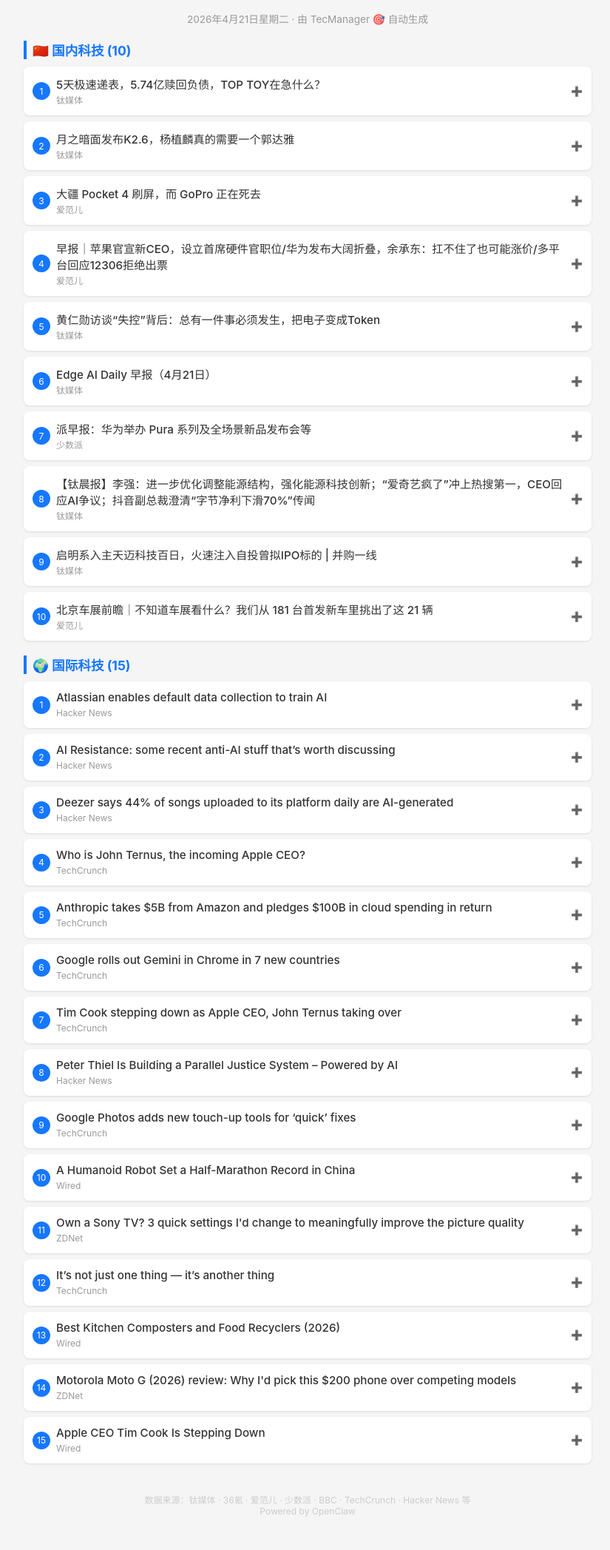
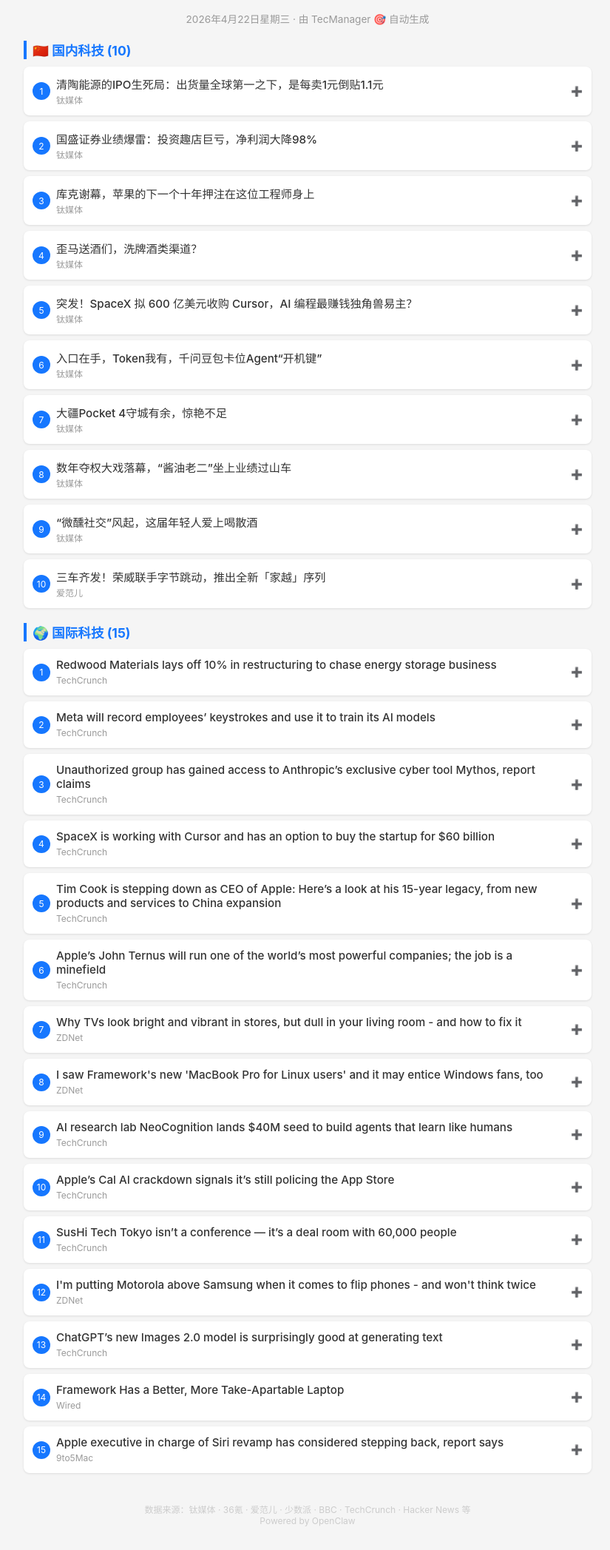
Before and after one commit to myhoze/daily-news, a plain HTML site: page index.html in a window 1280 px wide. Shown: the part 65-2160 px from the top of the page at 74% size, without its empty margins (224-1049 px from the left). Drawn offline with Linux system fonts and the light colour scheme.

Commit message:
update 2026-04-22

```diff
--- a/index.html
+++ b/index.html
@@ -3,7 +3,7 @@
 <head>
 <meta charset="UTF-8">
 <meta name="viewport" content="width=device-width, initial-scale=1.0">
-<title>每日新闻精选 - 2026年4月21日星期二</title>
+<title>每日新闻精选 - 2026年4月22日星期三</title>
 <style>
 *{margin:0;padding:0;box-sizing:border-box}
 body{font-family:-apple-system,BlinkMacSystemFont,"Segoe UI",Roboto,sans-serif;background:#f5f5f5;color:#333;max-width:800px;margin:0 auto;padding:16px}
@@ -26,7 +26,7 @@
 </head>
 <body>
 <h1>📰 每日新闻精选</h1>
-<p class="meta">2026年4月21日星期二 · 由 TecManager 🎯 自动生成</p>
+<p class="meta">2026年4月22日星期三 · 由 TecManager 🎯 自动生成</p>
 
 <h2>🇨🇳 国内科技 (10)</h2>
 
@@ -34,7 +34,7 @@
       <div class="card-header" onclick="this.parentElement.classList.toggle('open')">
         <span class="idx">1</span>
         <div class="card-title">
-          <a href="https://www.tmtpost.com/7960290.html" target="_blank">5天极速递表，5.74亿赎回负债，TOP TOY在急什么？</a>
+          <a href="https://www.tmtpost.com/7961903.html" target="_blank">清陶能源的IPO生死局：出货量全球第一之下，是每卖1元倒贴1.1元</a>
           <span class="source">钛媒体</span>
         </div>
         <span class="toggle">➕</span>
@@ -46,7 +46,7 @@
       <div class="card-header" onclick="this.parentElement.classList.toggle('open')">
         <span class="idx">2</span>
         <div class="card-title">
-          <a href="https://www.tmtpost.com/7960805.html" target="_blank">月之暗面发布K2.6，杨植麟真的需要一个郭达雅</a>
+          <a href="https://www.tmtpost.com/7961833.html" target="_blank">国盛证券业绩爆雷：投资趣店巨亏，净利润大降98%</a>
           <span class="source">钛媒体</span>
         </div>
         <span class="toggle">➕</span>
@@ -58,8 +58,8 @@
       <div class="card-header" onclick="this.parentElement.classList.toggle('open')">
         <span class="idx">3</span>
         <div class="card-title">
-          <a href="https://www.ifanr.com/1662464?utm_source=rss&utm_medium=rss&utm_campaign=" target="_blank">大疆 Pocket 4 刷屏，而 GoPro 正在死去</a>
-          <span class="source">爱范儿</span>
+          <a href="https://www.tmtpost.com/7961647.html" target="_blank">库克谢幕，苹果的下一个十年押注在这位工程师身上</a>
+          <span class="source">钛媒体</span>
         </div>
         <span class="toggle">➕</span>
       </div>
@@ -70,8 +70,8 @@
       <div class="card-header" onclick="this.parentElement.classList.toggle('open')">
         <span class="idx">4</span>
         <div class="card-title">
-          <a href="https://www.ifanr.com/1662987?utm_source=rss&utm_medium=rss&utm_campaign=" target="_blank">早报｜苹果官宣新CEO，设立首席硬件官职位/华为发布大阔折叠，余承东：扛不住了也可能涨价/多平台回应12306拒绝出票</a>
-          <span class="source">爱范儿</span>
+          <a href="https://www.tmtpost.com/7961770.html" target="_blank">歪马送酒们，洗牌酒类渠道？</a>
+          <span class="source">钛媒体</span>
         </div>
         <span class="toggle">➕</span>
       </div>
@@ -82,7 +82,7 @@
       <div class="card-header" onclick="this.parentElement.classList.toggle('open')">
         <span class="idx">5</span>
         <div class="card-title">
-          <a href="https://www.tmtpost.com/7959881.html" target="_blank">黄仁勋访谈“失控”背后：总有一件事必须发生，把电子变成Token</a>
+          <a href="https://www.tmtpost.com/7962099.html" target="_blank">突发！SpaceX 拟 600 亿美元收购 Cursor，AI 编程最赚钱独角兽易主？</a>
           <span class="source">钛媒体</span>
         </div>
         <span class="toggle">➕</span>
@@ -94,7 +94,7 @@
       <div class="card-header" onclick="this.parentElement.classList.toggle('open')">
         <span class="idx">6</span>
         <div class="card-title">
-          <a href="https://www.tmtpost.com/7960688.html" target="_blank">Edge AI Daily 早报（4月21日）</a>
+          <a href="https://www.tmtpost.com/7961725.html" target="_blank">入口在手，Token我有，千问豆包卡位Agent“开机键”</a>
           <span class="source">钛媒体</span>
         </div>
         <span class="toggle">➕</span>
@@ -106,8 +106,8 @@
       <div class="card-header" onclick="this.parentElement.classList.toggle('open')">
         <span class="idx">7</span>
         <div class="card-title">
-          <a href="https://sspai.com/post/108921" target="_blank">派早报：华为举办 Pura 系列及全场景新品发布会等</a>
-          <span class="source">少数派</span>
+          <a href="https://www.tmtpost.com/7961717.html" target="_blank">大疆Pocket 4守城有余，惊艳不足</a>
+          <span class="source">钛媒体</span>
         </div>
         <span class="toggle">➕</span>
       </div>
@@ -118,7 +118,7 @@
       <div class="card-header" onclick="this.parentElement.classList.toggle('open')">
         <span class="idx">8</span>
         <div class="card-title">
-          <a href="https://www.tmtpost.com/7960514.html" target="_blank">【钛晨报】李强：进一步优化调整能源结构，强化能源科技创新；“爱奇艺疯了”冲上热搜第一，CEO回应AI争议；抖音副总裁澄清“字节净利下滑70%”传闻</a>
+          <a href="https://www.tmtpost.com/7961772.html" target="_blank">数年夺权大戏落幕，“酱油老二”坐上业绩过山车</a>
           <span class="source">钛媒体</span>
         </div>
         <span class="toggle">➕</span>
@@ -130,7 +130,7 @@
       <div class="card-header" onclick="this.parentElement.classList.toggle('open')">
         <span class="idx">9</span>
         <div class="card-title">
-          <a href="https://www.tmtpost.com/7960381.html" target="_blank">启明系入主天迈科技百日，火速注入自投曾拟IPO标的 | 并购一线</a>
+          <a href="https://www.tmtpost.com/7961592.html" target="_blank">“微醺社交”风起，这届年轻人爱上喝散酒</a>
           <span class="source">钛媒体</span>
         </div>
         <span class="toggle">➕</span>
@@ -142,7 +142,7 @@
       <div class="card-header" onclick="this.parentElement.classList.toggle('open')">
         <span class="idx">10</span>
         <div class="card-title">
-          <a href="https://www.ifanr.com/1662917?utm_source=rss&utm_medium=rss&utm_campaign=" target="_blank">北京车展前瞻｜不知道车展看什么？我们从 181 台首发新车里挑出了这 21 辆</a>
+          <a href="https://www.ifanr.com/1663224?utm_source=rss&utm_medium=rss&utm_campaign=" target="_blank">三车齐发！荣威联手字节跳动，推出全新「家越」序列</a>
           <span class="source">爱范儿</span>
         </div>
         <span class="toggle">➕</span>
@@ -156,180 +156,180 @@
       <div class="card-header" onclick="this.parentElement.classList.toggle('open')">
         <span class="idx">1</span>
         <div class="card-title">
-          <a href="https://letsdatascience.com/news/atlassian-enables-default-data-collection-to-train-ai-f71343d8" target="_blank">Atlassian enables default data collection to train AI</a>
-          <span class="source">Hacker News</span>
+          <a href="https://techcrunch.com/2026/04/21/redwood-materials-lays-off-10-in-restructuring-to-chase-energy-storage-business/" target="_blank">Redwood Materials lays off 10% in restructuring to chase energy storage business</a>
+          <span class="source">TechCrunch</span>
         </div>
         <span class="toggle">➕</span>
       </div>
-      <div class="card-body">点击标题查看详情</div>
+      <div class="card-body">The company is restructuring some teams to accommodate a booming energy storage business, according </div>
     </div>
 
     <div class="card">
       <div class="card-header" onclick="this.parentElement.classList.toggle('open')">
         <span class="idx">2</span>
         <div class="card-title">
-          <a href="https://stephvee.ca/blog/artificial%20intelligence/ai-resistance-is-growing/" target="_blank">AI Resistance: some recent anti-AI stuff that’s worth discussing</a>
-          <span class="source">Hacker News</span>
+          <a href="https://techcrunch.com/2026/04/21/meta-will-record-employees-keystrokes-and-use-it-to-train-its-ai-models/" target="_blank">Meta will record employees’ keystrokes and use it to train its AI models</a>
+          <span class="source">TechCrunch</span>
         </div>
         <span class="toggle">➕</span>
       </div>
-      <div class="card-body">点击标题查看详情</div>
+      <div class="card-body">Meta says that it has a new internal tool that is converting mouse movements and button clicks into </div>
     </div>
 
     <div class="card">
       <div class="card-header" onclick="this.parentElement.classList.toggle('open')">
         <span class="idx">3</span>
         <div class="card-title">
-          <a href="https://techcrunch.com/2026/04/20/deezer-says-44-of-songs-uploaded-to-its-platform-daily-are-ai-generated/" target="_blank">Deezer says 44% of songs uploaded to its platform daily are AI-generated</a>
-          <span class="source">Hacker News</span>
+          <a href="https://techcrunch.com/2026/04/21/unauthorized-group-has-gained-access-to-anthropics-exclusive-cyber-tool-mythos-report-claims/" target="_blank">Unauthorized group has gained access to Anthropic’s exclusive cyber tool Mythos, report claims</a>
+          <span class="source">TechCrunch</span>
         </div>
         <span class="toggle">➕</span>
       </div>
-      <div class="card-body">点击标题查看详情</div>
+      <div class="card-body">Anthropic told TechCrunch it is investigating the claims, but maintains that there is no evidence th</div>
     </div>
 
     <div class="card">
       <div class="card-header" onclick="this.parentElement.classList.toggle('open')">
         <span class="idx">4</span>
         <div class="card-title">
-          <a href="https://techcrunch.com/2026/04/20/who-is-john-ternus-the-incoming-apple-ceo/" target="_blank">Who is John Ternus, the incoming Apple CEO?</a>
+          <a href="https://techcrunch.com/2026/04/21/spacex-is-working-with-cursor-and-has-an-option-to-buy-the-startup-for-60-billion/" target="_blank">SpaceX is working with Cursor and has an option to buy the startup for $60 billion</a>
           <span class="source">TechCrunch</span>
         </div>
         <span class="toggle">➕</span>
       </div>
-      <div class="card-body">After 15 years, Tim Cook will hand off his role as Apple CEO to John Ternus, senior vice president o</div>
+      <div class="card-body">Only Elon would do this before an IPO.</div>
     </div>
 
     <div class="card">
       <div class="card-header" onclick="this.parentElement.classList.toggle('open')">
         <span class="idx">5</span>
         <div class="card-title">
-          <a href="https://techcrunch.com/2026/04/20/anthropic-takes-5b-from-amazon-and-pledges-100b-in-cloud-spending-in-return/" target="_blank">Anthropic takes $5B from Amazon and pledges $100B in cloud spending in return</a>
+          <a href="https://techcrunch.com/2026/04/21/apple-tim-cook-ceo-15-year-legacy-takeaways-ios-silicon-china-trillion-ai/" target="_blank">Tim Cook is stepping down as CEO of Apple: Here’s a look at his 15-year legacy, from new products and services to China expansion</a>
           <span class="source">TechCrunch</span>
         </div>
         <span class="toggle">➕</span>
       </div>
-      <div class="card-body">Amazon has made another circular AI deal: It's investing another $5 billion in Anthropic. Anthropic </div>
+      <div class="card-body">Cook, who joined Apple in 1998, succeeded Steve Jobs as CEO in 2011 and went on to transform Apple i</div>
     </div>
 
     <div class="card">
       <div class="card-header" onclick="this.parentElement.classList.toggle('open')">
         <span class="idx">6</span>
         <div class="card-title">
-          <a href="https://techcrunch.com/2026/04/20/google-rolls-out-gemini-in-chrome-in-seven-new-countries/" target="_blank">Google rolls out Gemini in Chrome in 7 new countries</a>
+          <a href="https://techcrunch.com/2026/04/21/apples-john-ternus-will-run-one-of-the-worlds-most-powerful-companies-the-job-is-a-minefield/" target="_blank">Apple’s John Ternus will run one of the world’s most powerful companies; the job is a minefield</a>
           <span class="source">TechCrunch</span>
         </div>
         <span class="toggle">➕</span>
       </div>
-      <div class="card-body">Google is rolling out Gemini in Chrome in Australia, Indonesia, Japan, the Philippines, Singapore, S</div>
+      <div class="card-body">Apple's top job comes with almost unrivaled power and money, but it comes with plenty of baggage, to</div>
     </div>
 
     <div class="card">
       <div class="card-header" onclick="this.parentElement.classList.toggle('open')">
         <span class="idx">7</span>
         <div class="card-title">
-          <a href="https://techcrunch.com/2026/04/20/tim-cook-stepping-down-as-apple-ceo-john-ternus-taking-over/" target="_blank">Tim Cook stepping down as Apple CEO, John Ternus taking over</a>
-          <span class="source">TechCrunch</span>
+          <a href="https://www.zdnet.com/article/how-to-disable-tv-store-mode/" target="_blank">Why TVs look bright and vibrant in stores, but dull in your living room - and how to fix it</a>
+          <span class="source">ZDNet</span>
         </div>
         <span class="toggle">➕</span>
       </div>
-      <div class="card-body">The transition has been expected for some time and ends one of the longer and more impactful runs a </div>
+      <div class="card-body">Here's how to adjust your TV colors so they look more realistic than what's advertised.</div>
     </div>
 
     <div class="card">
       <div class="card-header" onclick="this.parentElement.classList.toggle('open')">
         <span class="idx">8</span>
         <div class="card-title">
-          <a href="https://www.codastory.com/polarization/can-we-trust-an-ai-jury-to-judge-journalism/" target="_blank">Peter Thiel Is Building a Parallel Justice System – Powered by AI</a>
-          <span class="source">Hacker News</span>
+          <a href="https://www.zdnet.com/article/framework-laptop-13-pro-macbook-pro-for-linux-users/" target="_blank">I saw Framework's new 'MacBook Pro for Linux users' and it may entice Windows fans, too</a>
+          <span class="source">ZDNet</span>
         </div>
         <span class="toggle">➕</span>
       </div>
-      <div class="card-body">点击标题查看详情</div>
+      <div class="card-body">Years of user feedback have led to the new Framework Laptop 13 Pro, an ultraportable device that's b</div>
     </div>
 
     <div class="card">
       <div class="card-header" onclick="this.parentElement.classList.toggle('open')">
         <span class="idx">9</span>
         <div class="card-title">
-          <a href="https://techcrunch.com/2026/04/20/google-photos-adds-new-touch-up-tools-for-quick-fixes/" target="_blank">Google Photos adds new touch-up tools for ‘quick’ fixes</a>
+          <a href="https://techcrunch.com/2026/04/21/ai-research-lab-neocognition-lands-40m-seed-to-build-agents-that-learn-like-humans/" target="_blank">AI research lab NeoCognition lands $40M seed to build agents that learn like humans</a>
           <span class="source">TechCrunch</span>
         </div>
         <span class="toggle">➕</span>
       </div>
-      <div class="card-body">You can use the new tools to remove blemishes, refine skin texture, brighten eyes, or whiten teeth i</div>
+      <div class="card-body">Founded by an OSU researcher, the startup is developing AI agents that can become experts in any dom</div>
     </div>
 
     <div class="card">
       <div class="card-header" onclick="this.parentElement.classList.toggle('open')">
         <span class="idx">10</span>
         <div class="card-title">
-          <a href="https://www.wired.com/story/a-humanoid-robot-set-a-half-marathon-record-in-china/" target="_blank">A Humanoid Robot Set a Half-Marathon Record in China</a>
-          <span class="source">Wired</span>
+          <a href="https://techcrunch.com/2026/04/21/apples-cal-ai-crackdown-signals-its-still-policing-the-app-store/" target="_blank">Apple’s Cal AI crackdown signals it’s still policing the App Store</a>
+          <span class="source">TechCrunch</span>
         </div>
         <span class="toggle">➕</span>
       </div>
-      <div class="card-body">An autonomous robot from the company Honor ran a half marathon in 50:26, beating the human record by</div>
+      <div class="card-body">Apple tells TechCrunch Cal AI was removed not for web payments alone, but for deceptive billing, man</div>
     </div>
 
     <div class="card">
       <div class="card-header" onclick="this.parentElement.classList.toggle('open')">
         <span class="idx">11</span>
         <div class="card-title">
-          <a href="https://www.zdnet.com/article/best-settings-to-change-on-your-sony-bravia-tv/" target="_blank">Own a Sony TV? 3 quick settings I'd change to meaningfully improve the picture quality</a>
-          <span class="source">ZDNet</span>
+          <a href="https://techcrunch.com/2026/04/21/sushi-tech-tokyo-isnt-a-conference-its-a-deal-room-with-60000-people/" target="_blank">SusHi Tech Tokyo isn’t a conference — it’s a deal room with 60,000 people</a>
+          <span class="source">TechCrunch</span>
         </div>
         <span class="toggle">➕</span>
       </div>
-      <div class="card-body">Sony's various Bravia TVs deliver high-end picture and sound. But with a few extra tweaks, you can p</div>
+      <div class="card-body">When 60,000 attendees descend on Tokyo Big Sight April 27–29, the headline numbers are hard to ignor</div>
     </div>
 
     <div class="card">
       <div class="card-header" onclick="this.parentElement.classList.toggle('open')">
         <span class="idx">12</span>
         <div class="card-title">
-          <a href="https://techcrunch.com/2026/04/20/ai-writing-its-not-just-this-its-that-barrons/" target="_blank">It’s not just one thing — it’s another thing</a>
-          <span class="source">TechCrunch</span>
+          <a href="https://www.zdnet.com/article/motorola-is-beating-samsung-at-making-flip-phones-heres-why/" target="_blank">I'm putting Motorola above Samsung when it comes to flip phones - and won't think twice</a>
+          <span class="source">ZDNet</span>
         </div>
         <span class="toggle">➕</span>
       </div>
-      <div class="card-body">This sentence construction ("It's not just this — it's that") has become so common in AI-generated w</div>
+      <div class="card-body">Here's why Motorola owns half the US foldable market, despite competition from Samsung and Google.</div>
     </div>
 
     <div class="card">
       <div class="card-header" onclick="this.parentElement.classList.toggle('open')">
         <span class="idx">13</span>
         <div class="card-title">
-          <a href="https://www.wired.com/story/home-composters-buying-guide/" target="_blank">Best Kitchen Composters and Food Recyclers (2026)</a>
-          <span class="source">Wired</span>
+          <a href="https://techcrunch.com/2026/04/21/chatgpts-new-images-2-0-model-is-surprisingly-good-at-generating-text/" target="_blank">ChatGPT’s new Images 2.0 model is surprisingly good at generating text</a>
+          <span class="source">TechCrunch</span>
         </div>
         <span class="toggle">➕</span>
       </div>
-      <div class="card-body">Responsibly dispose of your food scraps with one of these indoor, (mostly) odor-free, WIRED-tested d</div>
+      <div class="card-body">ChatGPT Images 2.0, the newest image-generation model from OpenAI, shows just how much AI capabiliti</div>
     </div>
 
     <div class="card">
       <div class="card-header" onclick="this.parentElement.classList.toggle('open')">
         <span class="idx">14</span>
         <div class="card-title">
-          <a href="https://www.zdnet.com/article/motorola-moto-g-review/" target="_blank">Motorola Moto G (2026) review: Why I'd pick this $200 phone over competing models</a>
-          <span class="source">ZDNet</span>
+          <a href="https://www.wired.com/story/framework-laptop-13-pro/" target="_blank">Framework Has a Better, More Take-Apartable Laptop</a>
+          <span class="source">Wired</span>
         </div>
         <span class="toggle">➕</span>
       </div>
-      <div class="card-body">The 2026 Moto G sticks to a proven formula, offering great performance at an affordable price.</div>
+      <div class="card-body">The company announced its new Framework Laptop 13 Pro, along with updates to its 16-inch model.</div>
     </div>
 
     <div class="card">
       <div class="card-header" onclick="this.parentElement.classList.toggle('open')">
         <span class="idx">15</span>
         <div class="card-title">
-          <a href="https://www.wired.com/story/tim-cook-stepping-down-ceo-apple-john-ternus/" target="_blank">Apple CEO Tim Cook Is Stepping Down</a>
-          <span class="source">Wired</span>
+          <a href="https://9to5mac.com/2026/04/21/apple-executive-in-charge-of-siri-revamp-has-considered-stepping-back-report-says/" target="_blank">Apple executive in charge of Siri revamp has considered stepping back, report says</a>
+          <span class="source">9to5Mac</span>
         </div>
         <span class="toggle">➕</span>
       </div>
-      <div class="card-body">John Ternus, the company’s senior vice president of hardware engineering, will replace Cook as CEO o</div>
+      <div class="card-body">Bloomberg reports that amid recent leadership changes at Apple, Mike Rockwell, who created the Visio</div>
     </div>
 
 <div class="footer">数据来源：钛媒体 · 36氪 · 爱范儿 · 少数派 · BBC · TechCrunch · Hacker News 等<br>Powered by OpenClaw</div>
```
